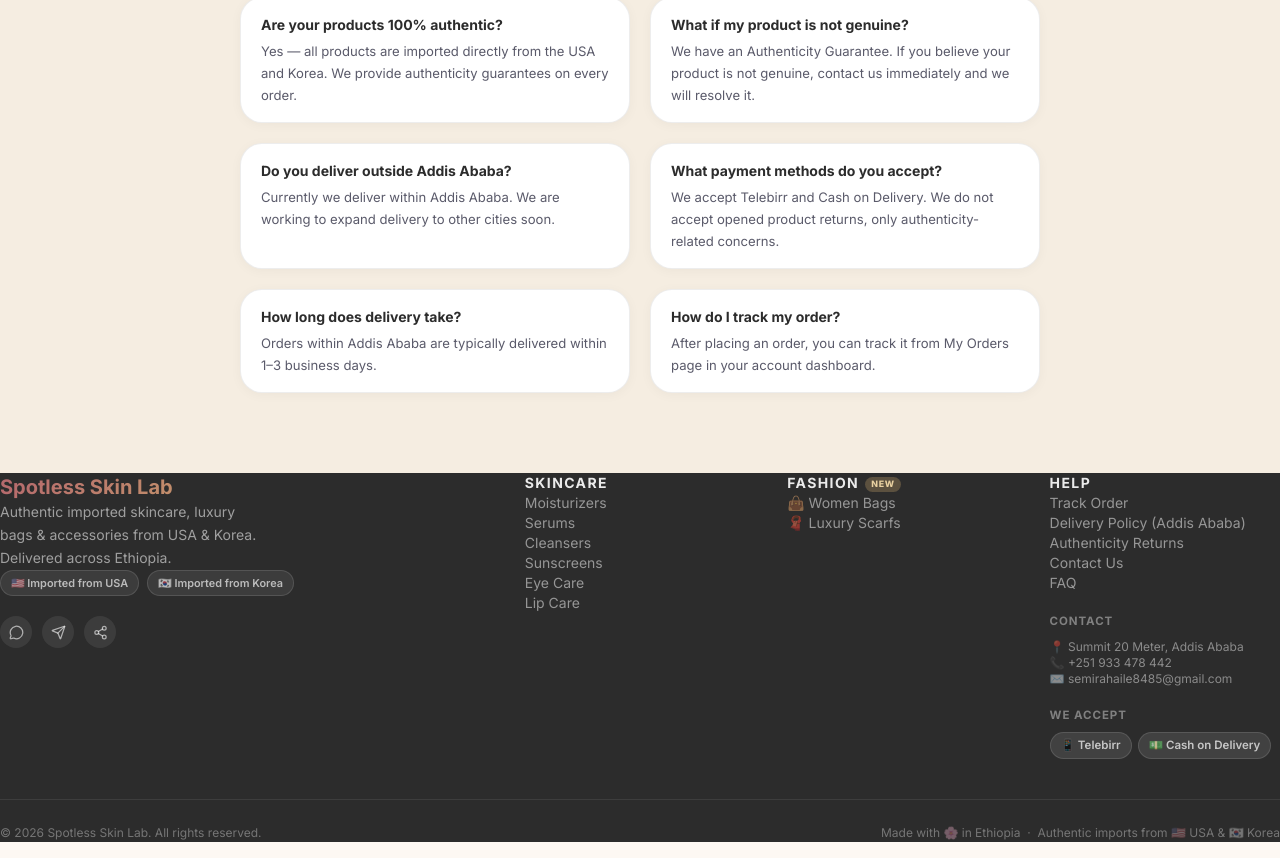
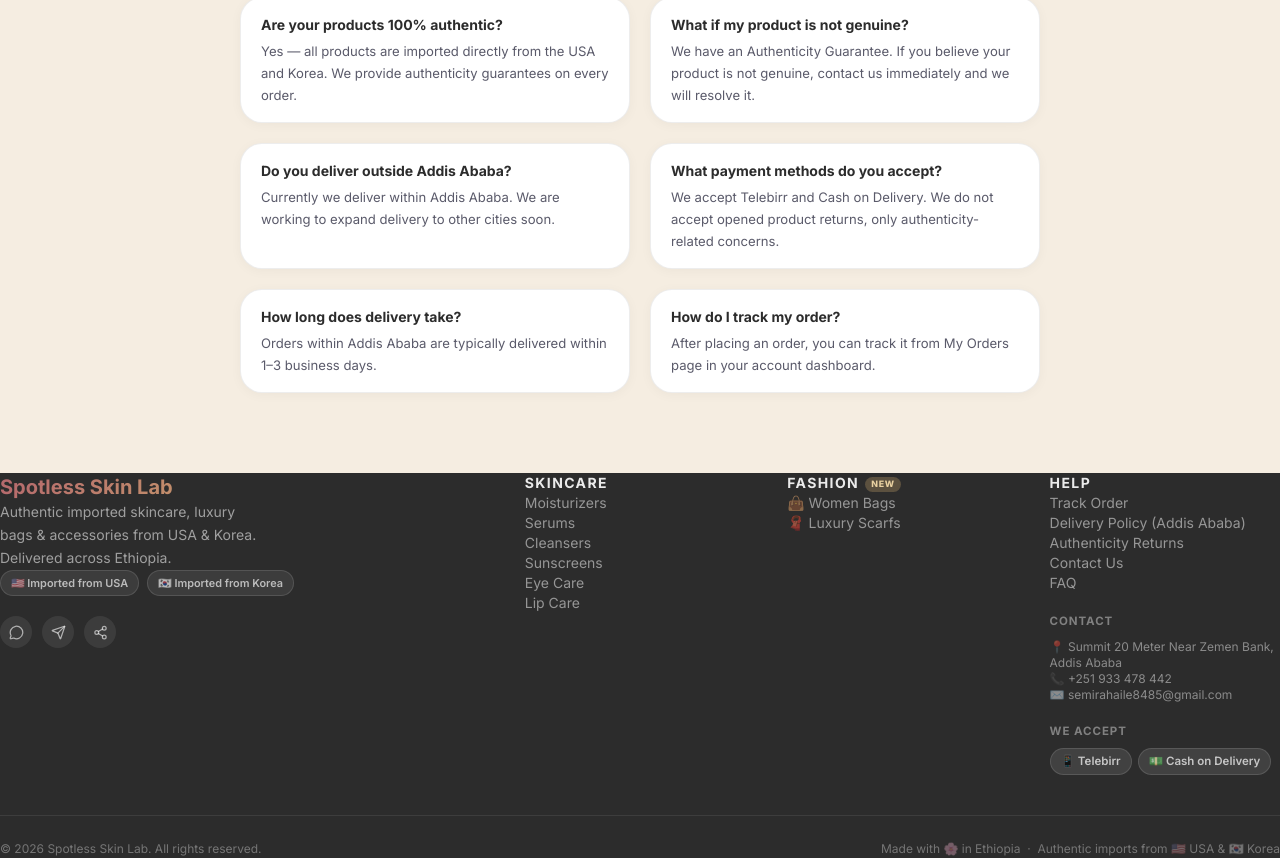
Before and after one commit to Mktg94/SpotlessBeauty, a Next.js app: page /contact in a window 1280 px wide. Shown: the part 1259-2117 px from the top of the page. Built offline with nearby package versions, Linux system fonts and the light colour scheme; no server answers.

Commit message:
minor bug

```diff
--- a/src/app/contact/page.tsx
+++ b/src/app/contact/page.tsx
@@ -55,10 +55,10 @@
                   <div>
                     <h3 style={{ fontWeight: 700, color: "var(--charcoal)", marginBottom: 4 }}>Visit Us</h3>
                     <p style={{ fontSize: "0.875rem", color: "var(--slate)", lineHeight: 1.6 }}>
-                      Summit 20 Meter<br />Addis Ababa, Ethiopia
+                      Summit 20 Meter, Near Zemen Bank<br />Addis Ababa, Ethiopia
                     </p>
                     <a
-                      href="https://maps.google.com/?q=Summit+Addis+Ababa"
+                      href="https://maps.app.goo.gl/VHPnqkocd4QMrVfA6"
                       target="_blank"
                       rel="noopener noreferrer"
                       style={{ fontSize: "0.78rem", color: "var(--rose)", textDecoration: "none", marginTop: 4, display: "inline-block", fontWeight: 600 }}>
--- a/src/components/Footer.tsx
+++ b/src/components/Footer.tsx
@@ -97,7 +97,7 @@
             <div style={{ marginTop: "1.25rem" }}>
               <p style={{ fontSize: "0.72rem", fontWeight: 700, textTransform: "uppercase", letterSpacing: "0.08em", color: "rgba(255,255,255,0.4)", marginBottom: 8 }}>Contact</p>
               <ul className="space-y-1.5 text-xs" style={{ color: "rgba(255,255,255,0.45)" }}>
-                <li>📍 Summit 20 Meter, Addis Ababa</li>
+                <li>📍 Summit 20 Meter Near Zemen Bank, Addis Ababa</li>
                 <li>📞 +251 933 478 442</li>
                 <li>✉️ semirahaile8485@gmail.com</li>
               </ul>
```
